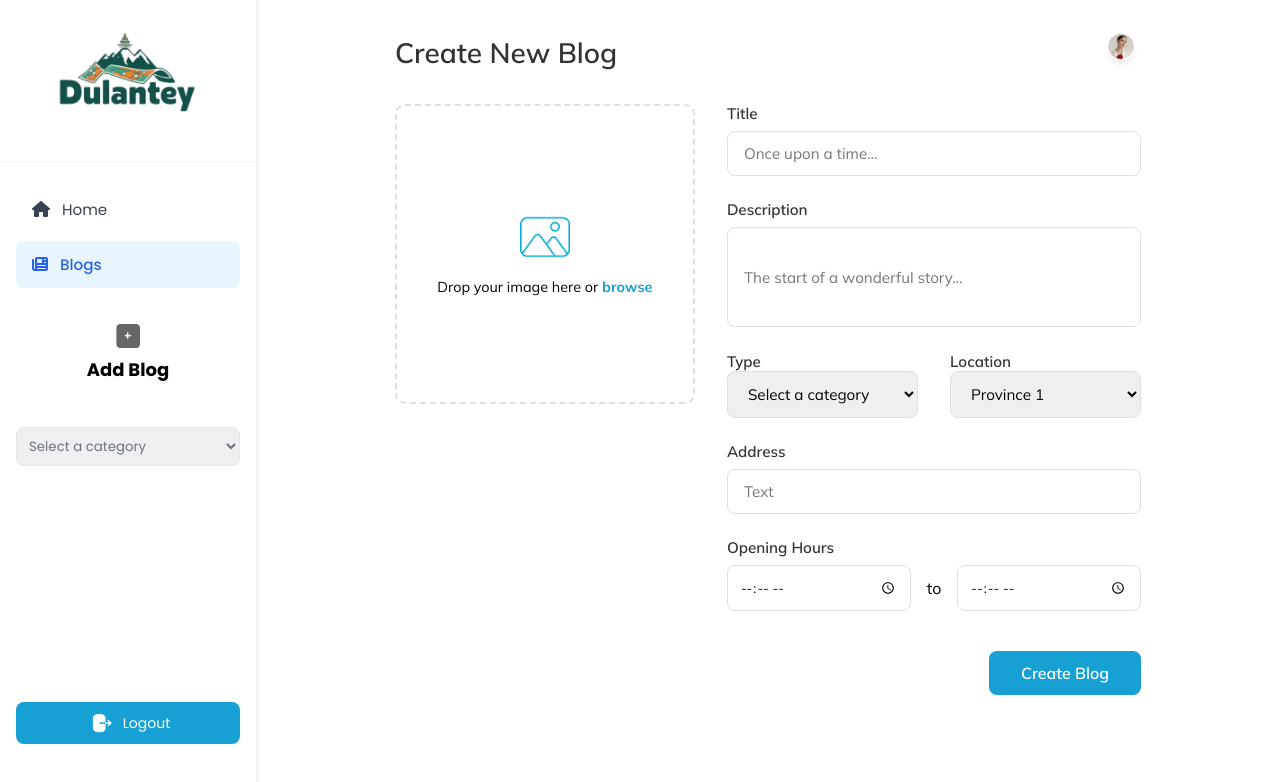
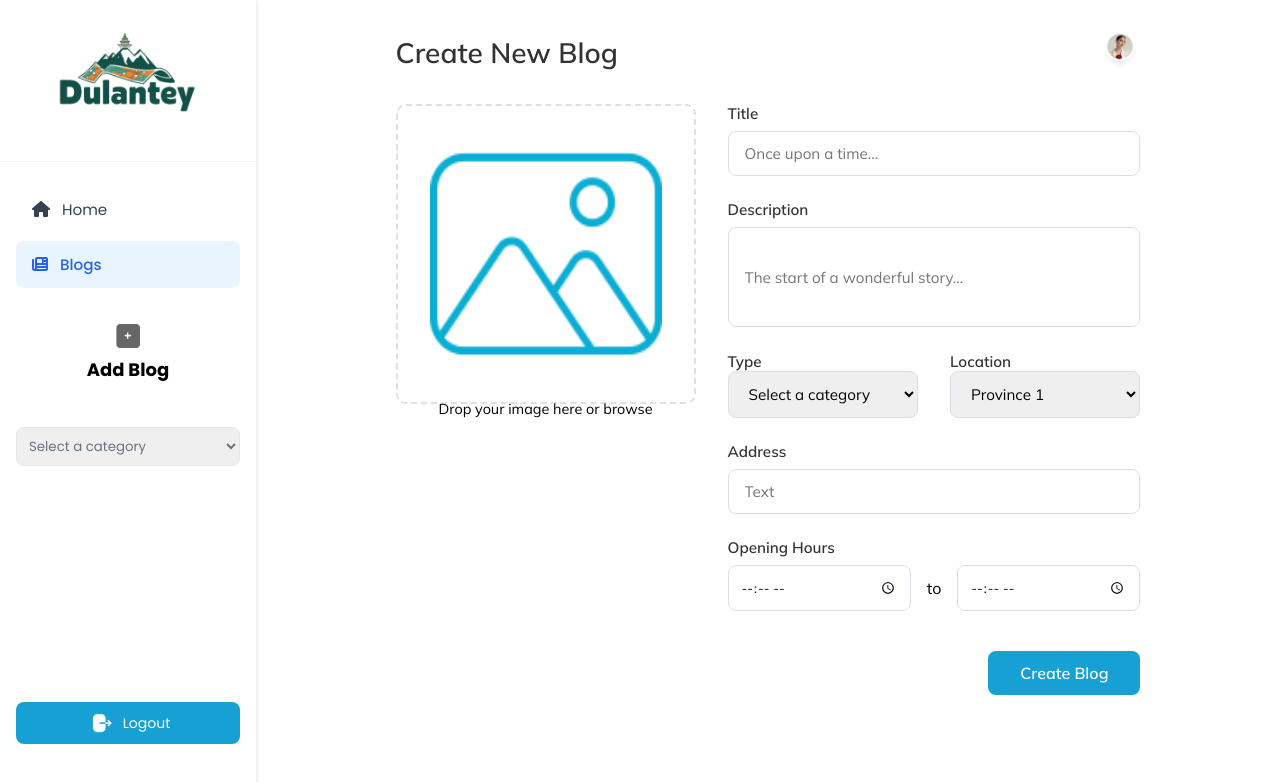
Before and after one commit to atomu-okada-gyawali/Dulantey1, a React (Vite) app in the folder frontend/: page /createBlog in a window 1280 px wide. Shown: the top 782 px of the page. Built offline with nearby package versions, Linux system fonts and the light colour scheme; a web font is replaced by a local one.

Commit message:
Enhance blog creation functionality with image upload and preview feature

```diff
--- a/frontend/src/components/CreateBlog.jsx
+++ b/frontend/src/components/CreateBlog.jsx
@@ -1,4 +1,4 @@
-import React, { useState } from "react";
+import React, { useState, useCallback } from "react";
 import { useForm } from "react-hook-form";
 import axios from "axios";
 import styles from "./CreateBlog.module.css";
@@ -16,6 +16,31 @@ const CreateBlog = () => {
   const [isLoading, setIsLoading] = useState(false);
   const [error, setError] = useState(null);
   const [success, setSuccess] = useState(false);
+  const [selectedFile, setSelectedFile] = useState(null);
+  const [preview, setPreview] = useState(null);
+
+  // Create preview for selected file
+  const onSelectFile = useCallback((e) => {
+    const file = e.target.files[0];
+    if (!file) return;
+
+    // Validate file type and size
+    if (!file.type.match("image.*")) {
+      setError("Please select a valid image file");
+      return;
+    }
+    if (file.size > 5 * 1024 * 1024) {
+      // 5MB
+      setError("File size must be less than 5MB");
+      return;
+    }
+
+    setSelectedFile(file);
+    setError(null);
+    const reader = new FileReader();
+    reader.onload = () => setPreview(reader.result);
+    reader.readAsDataURL(file);
+  }, []);
   const { currentUser, loading: authLoading, error: authError } = useAuth();
 
   const onSubmit = async (data) => {
@@ -35,12 +60,18 @@ const CreateBlog = () => {
     }
 
     try {
-      const blogData = {
-        ...data,
-        user_id: currentUser.id,
-      };
-
-      const { currentUser, error: authError } = useAuth();
+      const formData = new FormData();
+      if (selectedFile) {
+        formData.append("photo", selectedFile);
+      }
+      formData.append("title", data.title);
+      formData.append("desc", data.description);
+      formData.append("categories_id", data.categories_id);
+      formData.append("location_id", data.location_id);
+      formData.append("address", data.address);
+      formData.append("open_time", data.open_time);
+      formData.append("close_time", data.close_time);
+      formData.append("user_id", currentUser.id);
       const token = localStorage.getItem("token");
 
       if (!token || authError) {
@@ -50,10 +81,11 @@ const CreateBlog = () => {
 
       const response = await axios.post(
         `${API.BASE_URL}/api/blogs/createBlog`,
-        blogData,
+        formData,
         {
           headers: {
             Authorization: `Bearer ${token}`,
+            "Content-Type": "multipart/form-data",
           },
           validateStatus: (status) => status < 500,
         }
@@ -92,12 +124,32 @@ const CreateBlog = () => {
         <div className={styles.container}>
           <form className={styles.form} onSubmit={handleSubmit(onSubmit)}>
             <div className={styles.imageUpload}>
-              <img src="./src/assets/dropimage.png" alt="imgicon" />
-              <div className={styles.imagePlaceholder}>
-                <p>
-                  Drop your image here or <a href="#">browse</a>
-                </p>
-              </div>
+              <input
+                type="file"
+                id="imageUpload"
+                accept="image/*"
+                style={{ display: "none" }}
+                onChange={onSelectFile}
+              />
+              <label htmlFor="imageUpload">
+                {preview ? (
+                  <img
+                    src={preview}
+                    alt="Preview"
+                    className={styles.previewImage}
+                  />
+                ) : (
+                  <>
+                    <img src="./src/assets/dropimage.png" alt="imgicon" />
+                    <div className={styles.imagePlaceholder}>
+                      <p>
+                        Drop your image here or{" "}
+                        <span className={styles.browseLink}>browse</span>
+                      </p>
+                    </div>
+                  </>
+                )}
+              </label>
             </div>
 
             <div className={styles.formFields}>
--- a/frontend/src/components/CreateBlog.module.css
+++ b/frontend/src/components/CreateBlog.module.css
@@ -70,8 +70,8 @@
 }
 
 .imageUpload img {
-  width: 50px;
-  height: 50px;
+  width: 100%;
+  height: 100%;
   margin-bottom: 1rem;
 }
 
```
Also changed, not shown: 4 other files (tests, documents, lock files or other folders).
